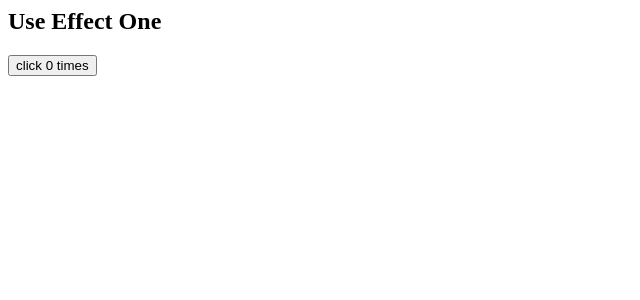
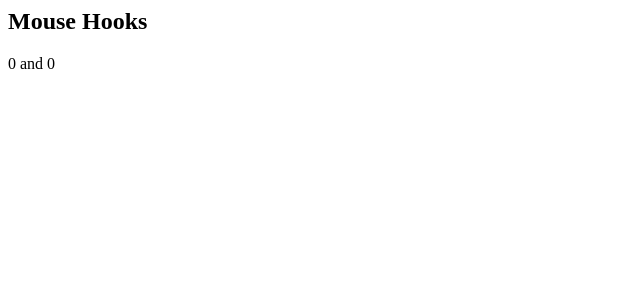
Before and after one commit to carmelraj/react-5h2caz, a React (Create React App) app: page / in a window 1280 px wide. Shown: the top 300 px of the page, without its empty margins (0-640 px from the left). Built offline with nearby package versions, Linux system fonts and the light colour scheme.

Commit message:
1 file modified, 1 added

```diff
--- a/src/App.js
+++ b/src/App.js
@@ -2,11 +2,13 @@ import React from "react";
 import "./style.css";
 // import GetApi from './Components/API/getAPI'
 import UseEffectOne from './Components/funcComponent/useEffectOne';
+import MouseHooks from './Components/funcComponent/mouseHooks';
 export default function App() {
   return (
     <div>
   {/* <GetApi /> */}
-  <UseEffectOne />
+  {/* <UseEffectOne /> */}
+  <MouseHooks />
   </div>
   );
 }
--- /dev/null
+++ b/src/Components/funcComponent/mouseHooks.js
@@ -0,0 +1,22 @@
+import React, { useState, useEffect } from 'react';
+const MouseHooks = () => {
+  const [x, setX] = useState(0)
+  const [y, setY] = useState(0)
+
+  const logMouseEvent = (e) => {
+    console.log('Mouse event');
+    setX(e.clientX);
+    setY(e.clientY);
+  };
+  useEffect(() => {
+    console.log('use effect');
+    window.addEventListener('mouseover', logMouseEvent);
+  });
+  return (
+    <>
+      <h2>Mouse Hooks</h2>
+      {x} and {y}
+    </>
+  );
+};
+export default MouseHooks;
```
